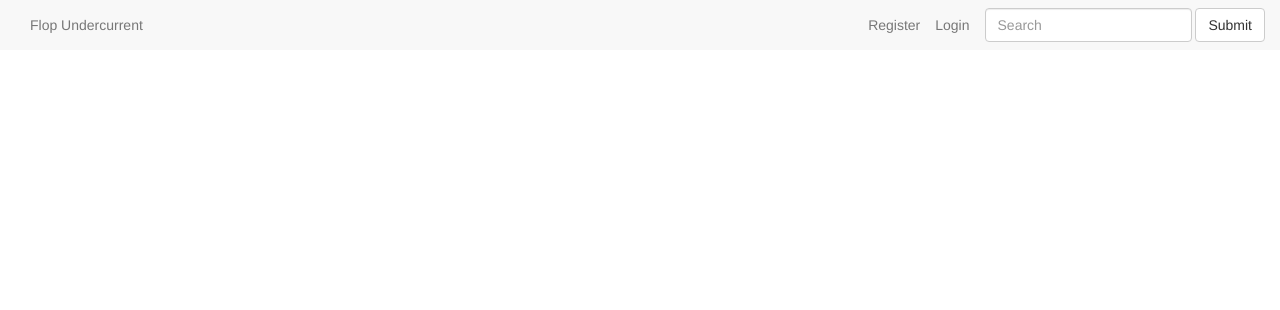
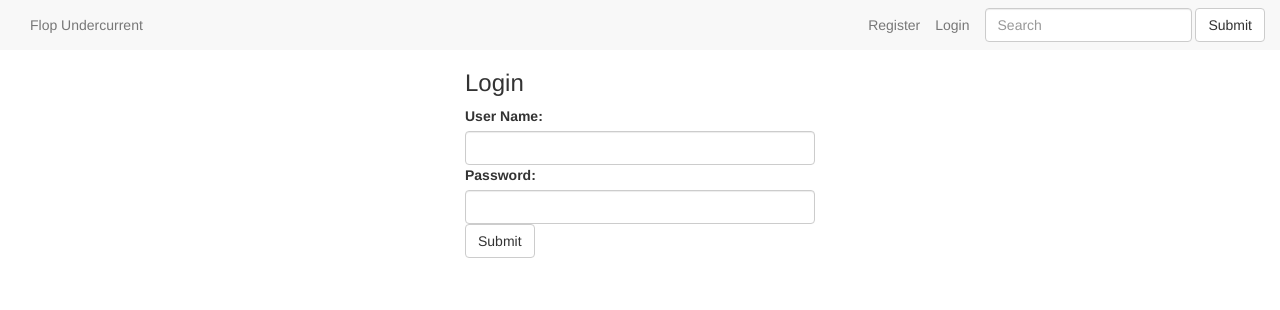
Before and after one commit to sateigen/question-box, a Django app: template flop/templates/flop/login.html in a window 1280 px wide. Shown: the top 310 px of the page. Run offline with Django 3.2, Linux system fonts and the light colour scheme; the template is opened without the code that fills it, so the values that code supplies are empty; some libraries are stand-ins or nearby versions.

Commit message:
login.html made

```diff
--- a/flop/templates/flop/login.html
+++ b/flop/templates/flop/login.html
@@ -1,4 +1,26 @@
 {% extends 'flop/base.html' %}
 {% block body %}
-
+<div class='container'>
+  <div class="col-md-4 col-md-offset-4 card">
+    <h3 class="card-header">
+        Login
+    </h3>
+    <form method="post" action=''>
+        {% csrf_token %}
+        <div>
+            <div class='form card-block'>
+                <div>
+                    <label for 'username'>User Name:</label>
+                    <input class='form-control' id='username' name='username'>
+                </div>
+                <div>
+                    <label for="pwd">Password:</label>
+                    <input type='password' class='form-control' id='pwd' name='password'>
+                </div>
+                <button type='submit' class='btn btn-default'>Submit</button>
+            </div>
+        </div>
+    </form>
+  </div>
+</div>
 {% endblock %}
```
